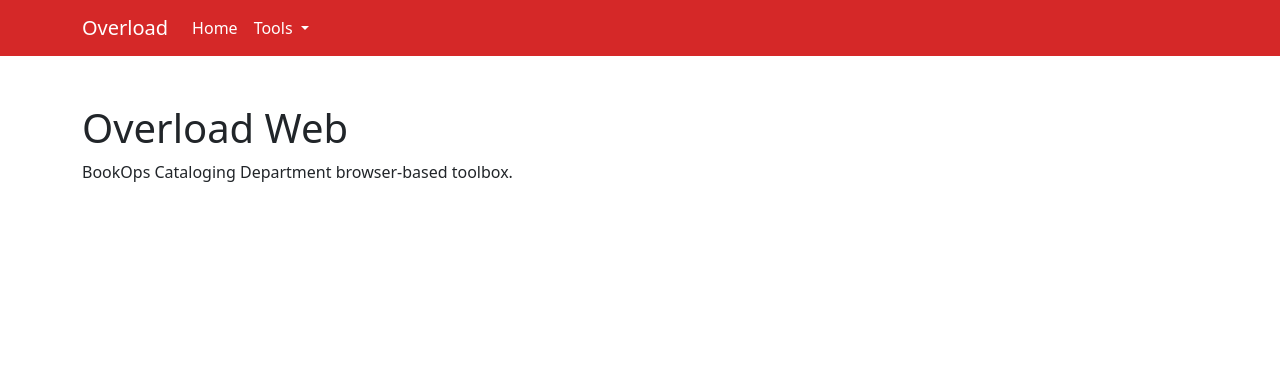
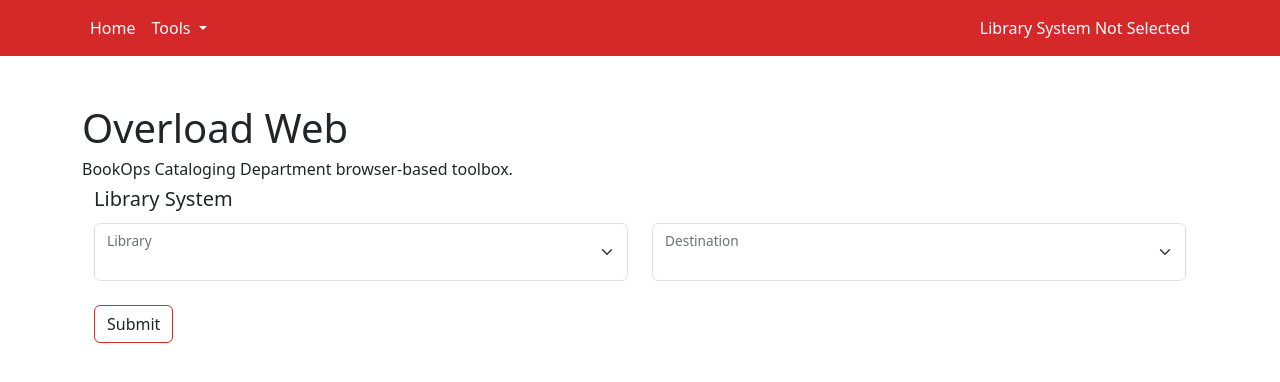
Before and after one commit to BookOps-CAT/overload-web, a FastAPI app: page / in a window 1280 px wide. Shown: the top 382 px of the page. Run offline with FastAPI, Linux system fonts and the light colour scheme.

Commit message:
work in progress

```diff
--- a/overload_web/templates/base.html
+++ b/overload_web/templates/base.html
@@ -10,11 +10,9 @@
     {% endblock %}
   </head>
   <body>
-    <nav class="navbar navbar-expand-lg" style="background-color: #d52828; color: white;">
+    <nav class="navbar navbar-expand-lg" style="background-color: #d52828; color: white;position: relative;">
       {% block nav %}
       <div class="container">
-        <a class="navbar-brand mb-0 h1" style="color: white;" href="{{ url_for('root') }}">{{ application }}</a>
-        <div class="collapse navbar-collapse" id="navbarSupportedContent">
           <ul class="navbar-nav me-auto mb-2 mb-lg-0">
             <li class="nav-item">
               <a class="nav-link active" aria-current="page" style="color: white;" href="{{ url_for('root') }}">Home</a>
@@ -30,19 +28,32 @@
               </ul>
             </li>
           </ul>
-        </div>
+        <ul class="navbar-nav d-flex ms-auto">
+          {% if library=="bpl" or library=="nypl" %}
+          <li class="nav-item">
+            <a class="nav-link active" style="color: white;" aria-current="page">{{library.upper()}}</a>
+          </li>
+            {% if library=="nypl" and destination=="branches" or destination=="research"%}
+          <li class="nav-item">
+            <a class="nav-link active" style="color: white;" aria-current="page">{{destination.title()}}</a>
+            {%else%}
+          </li>
+            {%endif%}
+          {%else%}
+          <li class="nav-item">
+            <a class="nav-link active" style="color: white;" aria-current="page">Library System Not Selected</a>
+          </li>
+          {%endif%}
+        </ul>
       </div>
     {% endblock %}
     </nav>
-
     <div class="container my-5">
       <h1>{% block header %}{% endblock %}</h1>
       {% block content %}
       <div class="col-lg-8 px-0">
       </div>
-
       {% endblock %}
-
     </div>
     <script src="https://cdn.jsdelivr.net/npm/bootstrap@5.3.2/dist/js/bootstrap.bundle.min.js" integrity="sha384-C6RzsynM9kWDrMNeT87bh95OGNyZPhcTNXj1NW7RuBCsyN/o0jlpcV8Qyq46cDfL" crossorigin="anonymous"></script>
     <script src="main.js"></script>
--- a/overload_web/templates/home.html
+++ b/overload_web/templates/home.html
@@ -1,4 +1,5 @@
 {% extends 'base.html' %}
+{% import "macros.html" as form %}
 {% block head %}
     {{ super() }}
 {% endblock %}
@@ -10,5 +11,19 @@
 {% endblock %}
 {% block header %}{{ page_title }}{% endblock %}
 {% block content %}
-BookOps Cataloging Department browser-based toolbox.
+<h6>BookOps Cataloging Department browser-based toolbox.</h6>
+<form action="/" method="post" enctype="multipart/form-data">
+    <div class="container text-left">
+        <h5>Library System</h5>
+        <div class="row row-cols-2 gy-1 my-2">
+            <div class="col">
+                {{ form.dropdown("library", "Library", {"bpl": "BPL", "nypl": "NYPL"})}}
+            </div>
+            <div class="col">
+                {{ form.dropdown("destination", "Destination", {"branches": "Branches", "research": "Research"})}}
+            </div>
+        </div>
+        <button type="submit" class="btn my-3" style="border-color: #d52828; border: border-3">Submit</button>
+    </div>
+</form>
 {% endblock %}
--- a/overload_web/templates/macros.html
+++ b/overload_web/templates/macros.html
@@ -1,43 +1,45 @@
-{% macro input(name, value='', display='') -%}
-<label for="{{ name }}" class="form-label">{{display}}</label>
-<input type="{{ type }}" class="form-control" value="{{ value|e }}" name="{{ name }}" aria-label="{{ name }}" id="{{name}}">
+{% macro text_input(id, name) -%}
+<div class="form-floating">
+<input type="text" class="form-control" value="{{ value|e }}" name="{{ id }}" aria-label="{{ id }}" id="{{id}}">
+<label for="{{id}}">{{name}}</label>
+</div>
 {%- endmacro %}
 
-{% macro selectbox(name, display='', values={}) -%}
-<label for="{{ name }}" class="form-label">{{display}}</label>
-<select class="form-select" aria-label="{{name}}" name="{{name}}", id="{{name}}">
+{% macro dropdown(id, name, values) -%}
+<div class="form-floating">
+<select class="form-select" aria-label="{{id}}" name="{{id}}", id="{{id}}">
     <option selected value=""></option>
         {% for k, v in values.items() %}
-        <option value="{{k}}">{{k}} ({{v.title()}})</option>
+        <option value="{{k}}">{{v}}</option>
         {%endfor%}
 </select>
+<label for="{{id}}">{{name}}</label>
+</div>
 {%- endmacro %}
 
-{% macro create_input(field) -%}
-{% set id=field['id']%}
-<label for="{{ id }}" class="form-label">{{field["name"]}}</label>
-{% if "values" in field %}
-    <select class="form-select" aria-label="{{id}}" name="{{id}}", id="{{id}}">
-        <option selected value=""></option>
-            {% for k, v in field["values"].items() %}
-            <option value="{{k}}">{{k}} ({{v.title()}})</option>
-            {%endfor%}
-    </select>
-{%else%}
-    <input type="text" class="form-control" value="{{ value|e }}" name="{{ id }}" aria-label="{{ id }}" id="{{id}}">
+
+{% macro template_fields(fields) -%}
+{% for type,fields in fields.items()%}
+    {% if type=="fixed_fields"%}
+        <h5>Order Fixed Fields</h5>
+    {% elif type=="var_fields"%}
+        <h5>Order Variable Fields</h5>
+    {% elif type=="matchpoints"%}
+        <h5>Sierra Matchpoints</h5>
     {%endif%}
-{%- endmacro %}
-
-{% macro template_form(fields) -%}
     <div class="row row-cols-3 gy-1 my-2">
         {% for field in fields %}
         <div class="col">
-        {{create_input(field)}}
+            {% if "values" in field %}
+                {{dropdown(field['id'], field['name'], field['values'])}}
+            {%else%}
+                {{text_input(field['id'], field['name'])}}
+            {%endif%}
         </div>
         {%endfor%}
     </div>
+{%endfor%}
 {%- endmacro %}
-
 
 
 {% macro bib_output(bib, order='', template='') -%}
```
Lines whose indentation alone changed are shown as unchanged.
